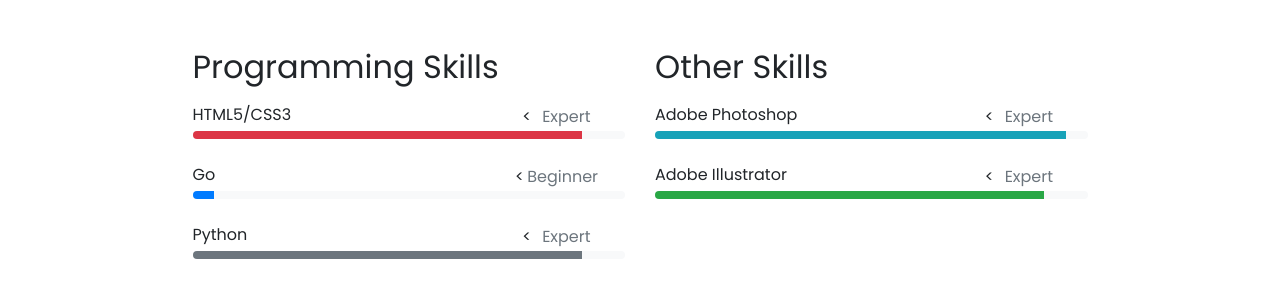
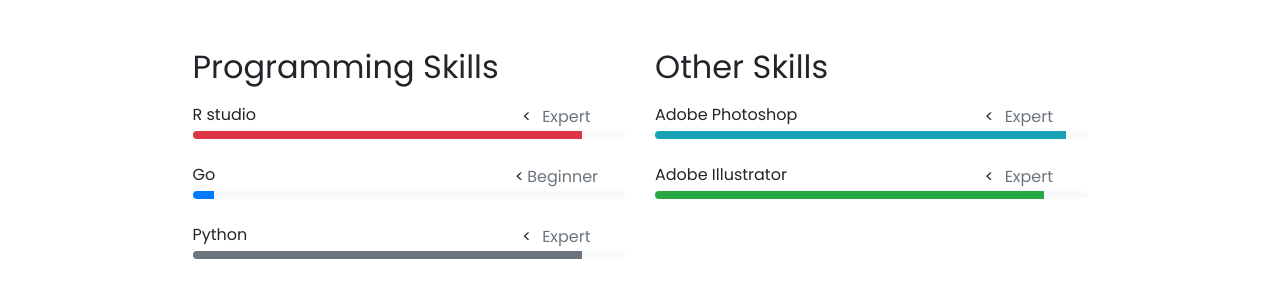
Before and after one commit to Yuxit2/Yuxit2.github.io, a Jekyll site: the page built from pages/about.md, in a window 1280 px wide. Shown: the part 258-552 px from the top of the page. Built offline with Jekyll 4.4.1, drawn with Linux system fonts in a browser that asks for light colours; nearby versions of some CDN libraries.

Commit message:
Update programming-skills.yml

```diff
--- a/_data/programming-skills.yml
+++ b/_data/programming-skills.yml
@@ -1,4 +1,4 @@
-- name: HTML5/CSS3
+- name: R studio
   percentage: 90
   level: Expert
   color: danger
```
